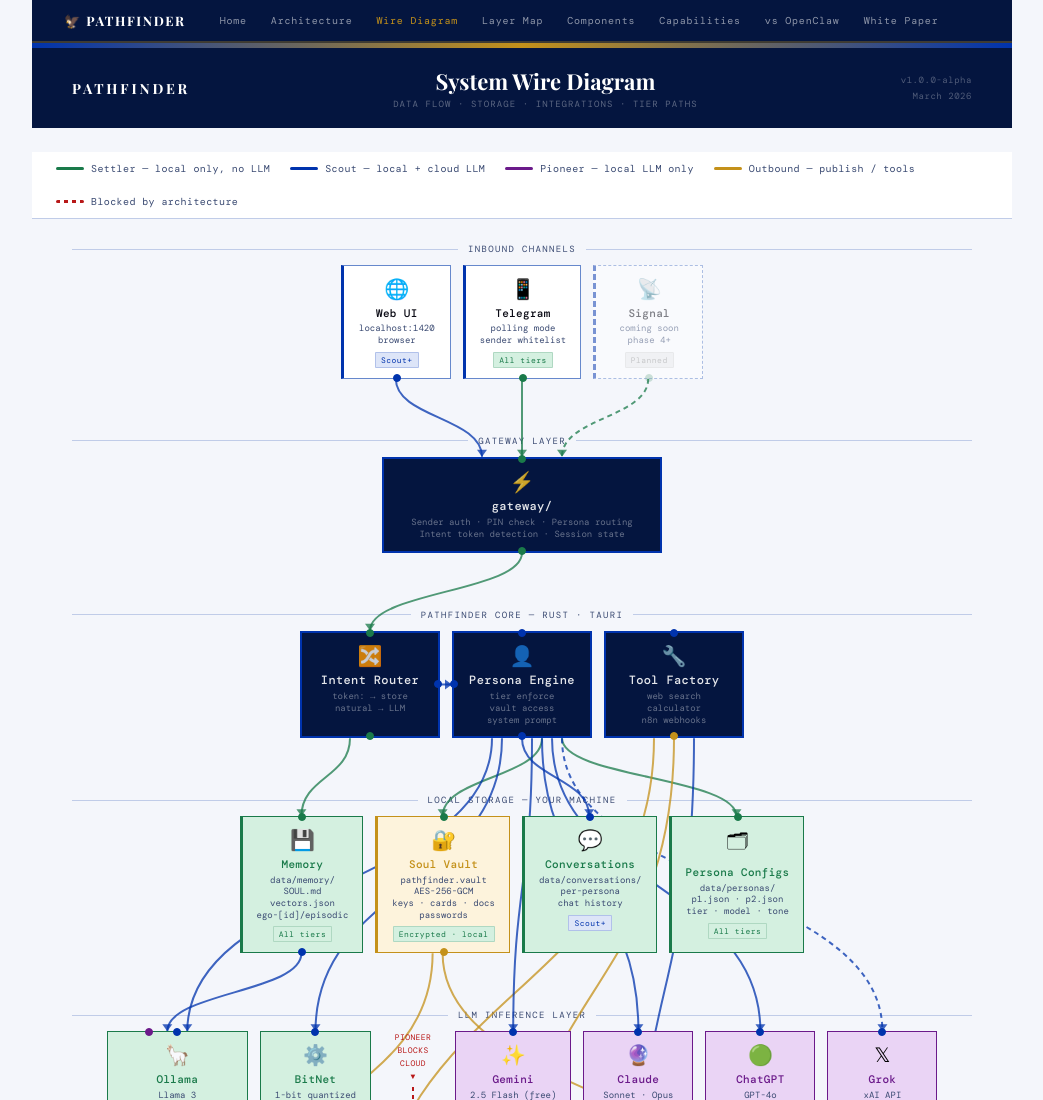
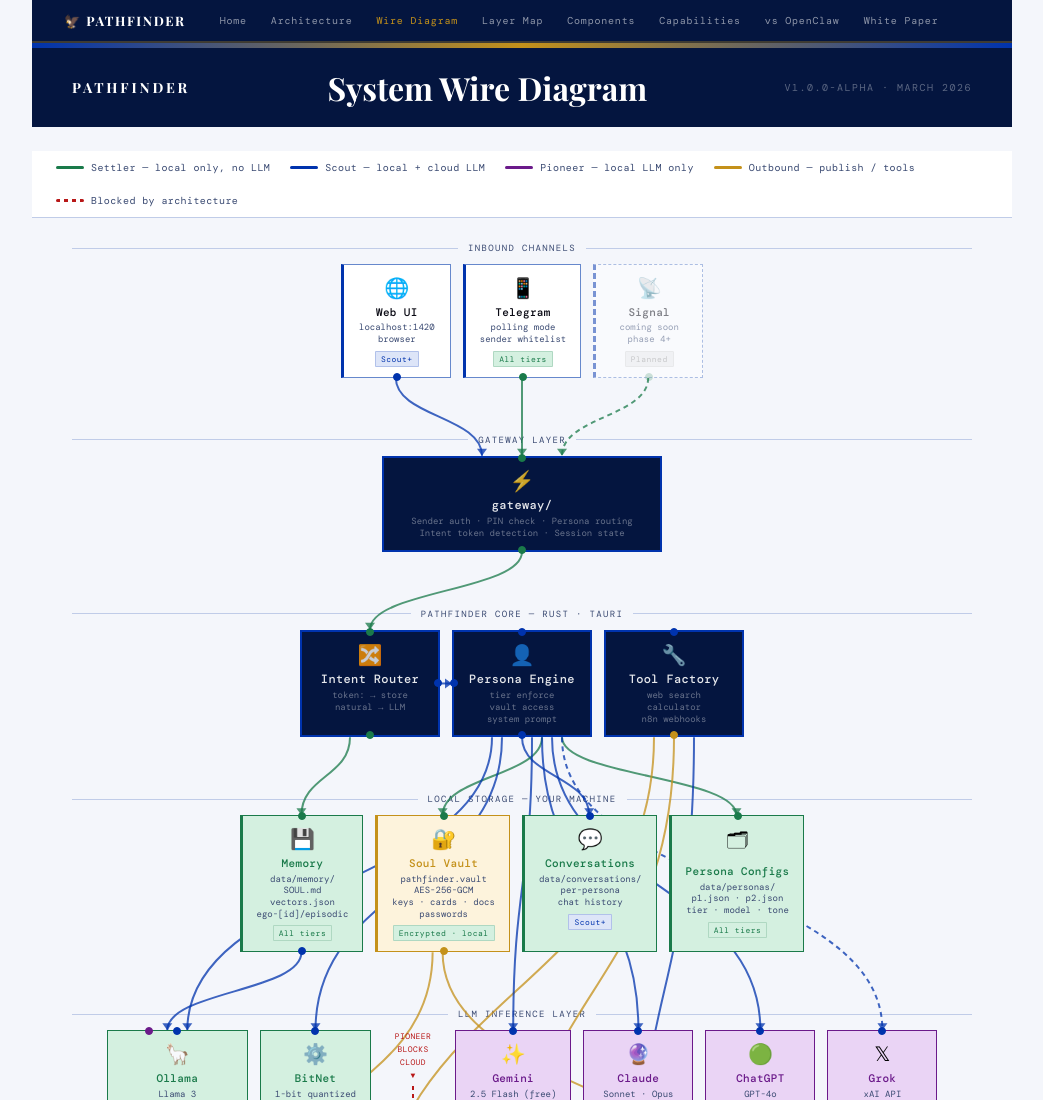
Before and after one commit to epictetusmemory-design/opennextfrontier-web, a plain HTML site: page wirediagram.html in a window 1280 px wide. Shown: the top 1100 px of the page, without its empty margins (118-1161 px from the left). Drawn offline with nearby package versions, Linux system fonts and the light colour scheme.

```diff
--- a/wirediagram.html
+++ b/wirediagram.html
@@ -58,9 +58,9 @@
 }
 .brand{font-family:'Playfair Display',serif;font-size:14px;font-weight:700;letter-spacing:.2em;text-transform:uppercase;color:var(--white)}
 .header-center{text-align:center}
-.header-title{font-family:'Playfair Display',serif;font-size:22px;font-weight:700;color:var(--white)}
-.header-sub{font-family:'DM Mono',monospace;font-size:9px;letter-spacing:.12em;text-transform:uppercase;color:rgba(255,255,255,.35);margin-top:2px}
-.header-right{font-family:'DM Mono',monospace;font-size:9px;color:rgba(255,255,255,.3);text-align:right;letter-spacing:.06em;line-height:1.8}
+.header-title{font-family:'Playfair Display',serif;font-size:clamp(22px,3vw,32px);font-weight:700;color:var(--white);text-align:center}
+.header-sub{font-family:'DM Mono',monospace;font-size:10px;letter-spacing:.15em;text-transform:uppercase;color:rgba(255,255,255,.35);text-align:right}
+.header-right{font-family:'DM Mono',monospace;font-size:10px;color:rgba(255,255,255,.35);text-align:right;letter-spacing:.1em}
 
 /* ── LEGEND ── */
 .legend{
@@ -259,9 +259,8 @@
   <div class="brand">Pathfinder</div>
   <div class="header-center">
     <div class="header-title">System Wire Diagram</div>
-    <div class="header-sub">Data flow · Storage · Integrations · Tier paths</div>
   </div>
-  <div class="header-right">v1.0.0-alpha<br/>March 2026</div>
+  <div class="header-sub">v1.0.0-alpha · March 2026</div>
 </div>
 
 <div class="legend">
```
